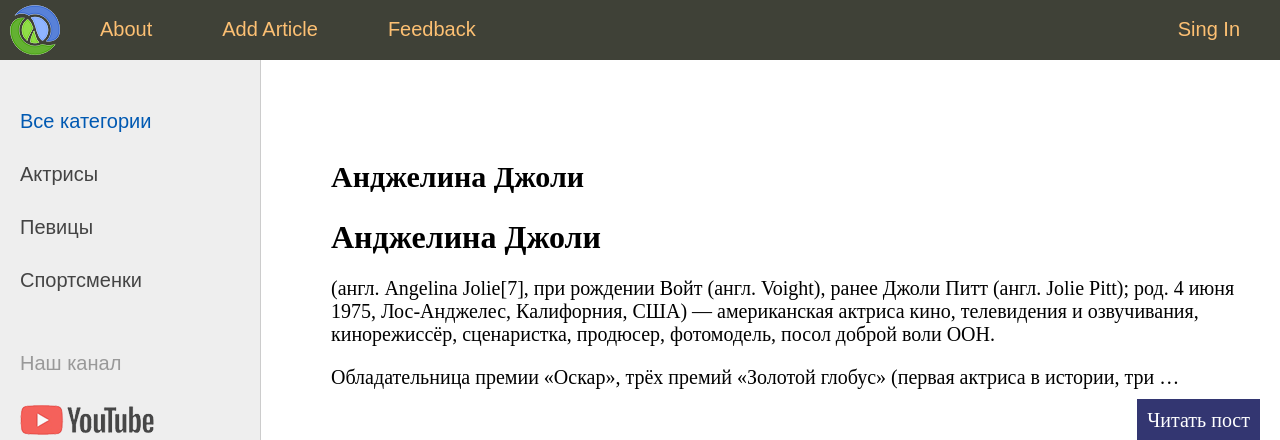
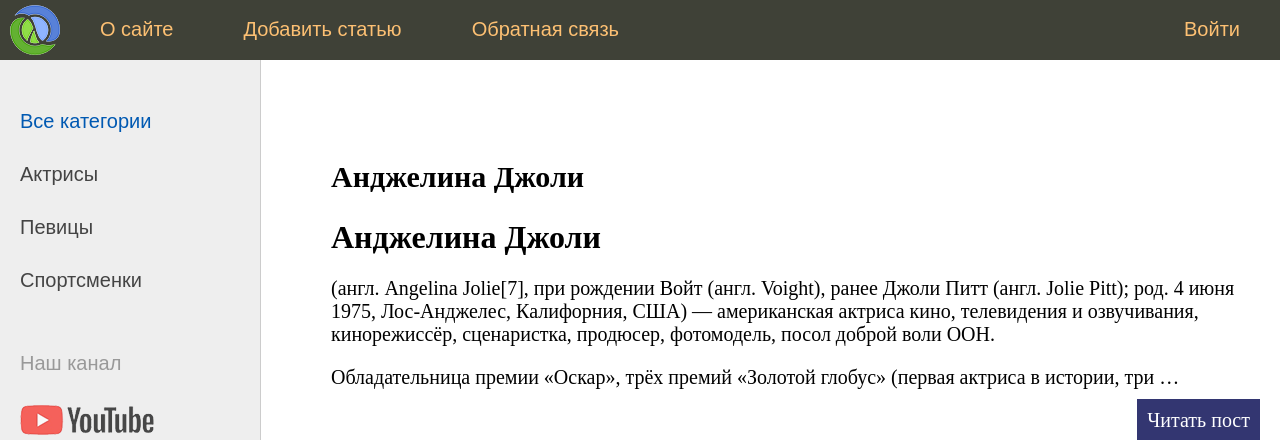
Before and after one commit to Denis-Bez/Education_Python_01, a Django app: page / in a window 1280 px wide. Shown: the top 440 px of the page. Run offline with Django 4.2, Linux system fonts and the light colour scheme; data comes from the database, SQL or seed files in the repository.

Commit message:
Education Django

```diff
--- a/10_Education_Django/women/models.py
+++ b/10_Education_Django/women/models.py
@@ -1,4 +1,5 @@
 from django.db import models
+from django.urls import reverse
 
 # Create your models here.
 class Women(models.Model):
@@ -11,3 +12,6 @@ class Women(models.Model):
 
     def __str__(self):
         return self.title
+
+    def get_absolute_url(self):
+        return reverse('post', kwargs={'post_id': self.pk}) # pk is internal attribute of Model. It's 'primary key'
--- a/10_Education_Django/women/templates/women/base.html
+++ b/10_Education_Django/women/templates/women/base.html
@@ -14,12 +14,12 @@
 {% block mainmenu %}
 		<div class="header">
 			<ul id="mainmenu" class="mainmenu">
-			<li class="logo"><a href="#"><div class="logo"></div></a></li>
+			<li class="logo"><a href="{% url 'home' %}"><div class="logo"></div></a></li>
 {% for m in menu %}
 	{% if not forloop.last %}
-			<li><a href="#">{{m.title}}</a></li>
+			<li><a href="{% url m.url_name %}">{{m.title}}</a></li>
 	{% else %}
-			<li class="last"><a href="#">{{m.title}}</a></li>
+			<li class="last"><a href="{% url m.url_name %}">{{m.title}}</a></li>
 	{% endif %}
 {% endfor %}
 			</ul>
--- a/10_Education_Django/women/templates/women/index.html
+++ b/10_Education_Django/women/templates/women/index.html
@@ -8,7 +8,9 @@
 	{{p.content|linebreaks|truncatewords:50}}
 	{% endautoescape %}
 			<div class="clear"></div>
-			<p class="link-read-post"><a href="#">Читать пост</a></p>
+			<!-- <p class="link-read-post"><a href="{% url 'post' p.pk %}">Читать пост</a></p> --> <!-- pk - primary key from Model 'Women' -->
+			<!-- But more preferebly: -->
+			<p class="link-read-post"><a href="{{ p.get_absolute_url }}">Читать пост</a></p>
 			</li>
 	{% endfor %}
 </ul>
--- a/10_Education_Django/women/urls.py
+++ b/10_Education_Django/women/urls.py
@@ -3,9 +3,12 @@ from django.urls import path, re_path
 from .views import *
 
 urlpatterns = [
-    path('', index, name='home'), # http://127.0.0.1:8000/
-    path('about/', about, name='about')
-
+    path('', index, name='home'),
+    path('about/', about, name='about'),
+    path('addpage/', addpage, name='add_page'),
+    path('contact/', contact, name='contact'),
+    path('login/', login, name='login'),
+    path('post/<int:post_id>/', show_post, name='post'),
     # path('cats/<int:catid>/', categories), # http://127.0.0.1:8000/cats/<1>/
     # re_path(r'^archive/(?P<year>[0-9]{4})/', archive),
 ]
--- a/10_Education_Django/women/views.py
+++ b/10_Education_Django/women/views.py
@@ -1,29 +1,51 @@
+from calendar import c
 from django.shortcuts import render, redirect
 from django.http import HttpResponse, HttpResponseNotFound, Http404
 
 from .models import *
-menu = ['About', 'Add article', 'Feedback', 'Sing in']
+
+menu = [{'title': "О сайте", 'url_name': 'about'},
+        {'title': "Добавить статью", 'url_name': 'add_page'},
+        {'title': "Обратная связь", 'url_name': 'contact'},
+        {'title': "Войти", 'url_name': 'login'}
+]
 
 # request (ссылка на класс HttpRequest) содержит информацию о сессиях о куках и т.д.
 def index(request):
     posts = Women.objects.all()
-    return render(request, 'women/index.html', {'posts': posts, 'menu': menu, 'title': 'Main Page'})
+    context = {
+        'posts': posts,
+        'menu': menu,
+        'title': 'Главная страница'
+    }
+    return render(request, 'women/index.html', context=context) # 'context' is special named parametr
 
 def about(request):
     return render(request, 'women/about.html', {'menu': menu, 'title': 'About site'})
 
-def categories(request, catid):
-    if (request.GET):
-        print(request.GET) # Demonstration of extraction Get-parametrs or POST-paramentrs
-    return HttpResponse(f'<h1>Статьи по категориям</h1><p>{catid}</p>')
+def addpage(request):
+    return HttpResponse("Добавление статьи")
 
-def archive(request, year):
-    if int(year) > 2020 and int(year) < 2025:
-        return redirect('home') # 302-redirect
-    if int(year) > 2025:
-        return redirect('home', permanent=True) # 301-redirect
+def contact(request):
+    return HttpResponse("Обратная связь")
 
-    return HttpResponse(f'<h1>Архив по годам</h1><p>{year}</p>')
+def login(request):
+    return HttpResponse("Авторизация")
+
+def show_post(request, post_id):
+    return HttpResponse(f"Отображение статьи с id = {post_id}")
+
+# def categories(request, catid):
+#     if (request.GET):
+#         print(request.GET) # Demonstration of extraction Get-parametrs or POST-paramentrs
+#     return HttpResponse(f'<h1>Статьи по категориям</h1><p>{catid}</p>')
+
+# def archive(request, year):
+#     if int(year) > 2020 and int(year) < 2025:
+#         return redirect('home') # 302-redirect
+#     if int(year) > 2025:
+#         return redirect('home', permanent=True) # 301-redirect
+#     return HttpResponse(f'<h1>Архив по годам</h1><p>{year}</p>')
 
 def pageNotFound(request, exception):
     return HttpResponseNotFound('<h1>Страница не найдена</h1>')
```
